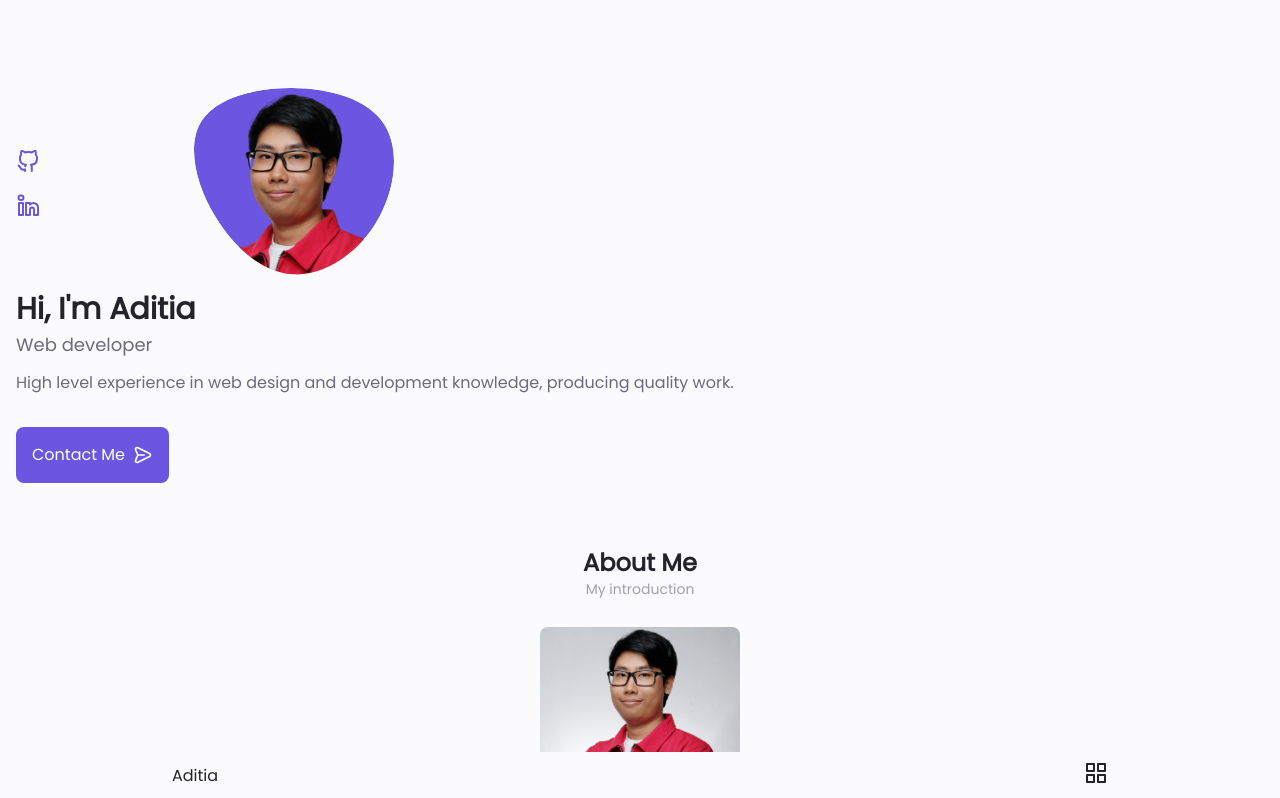
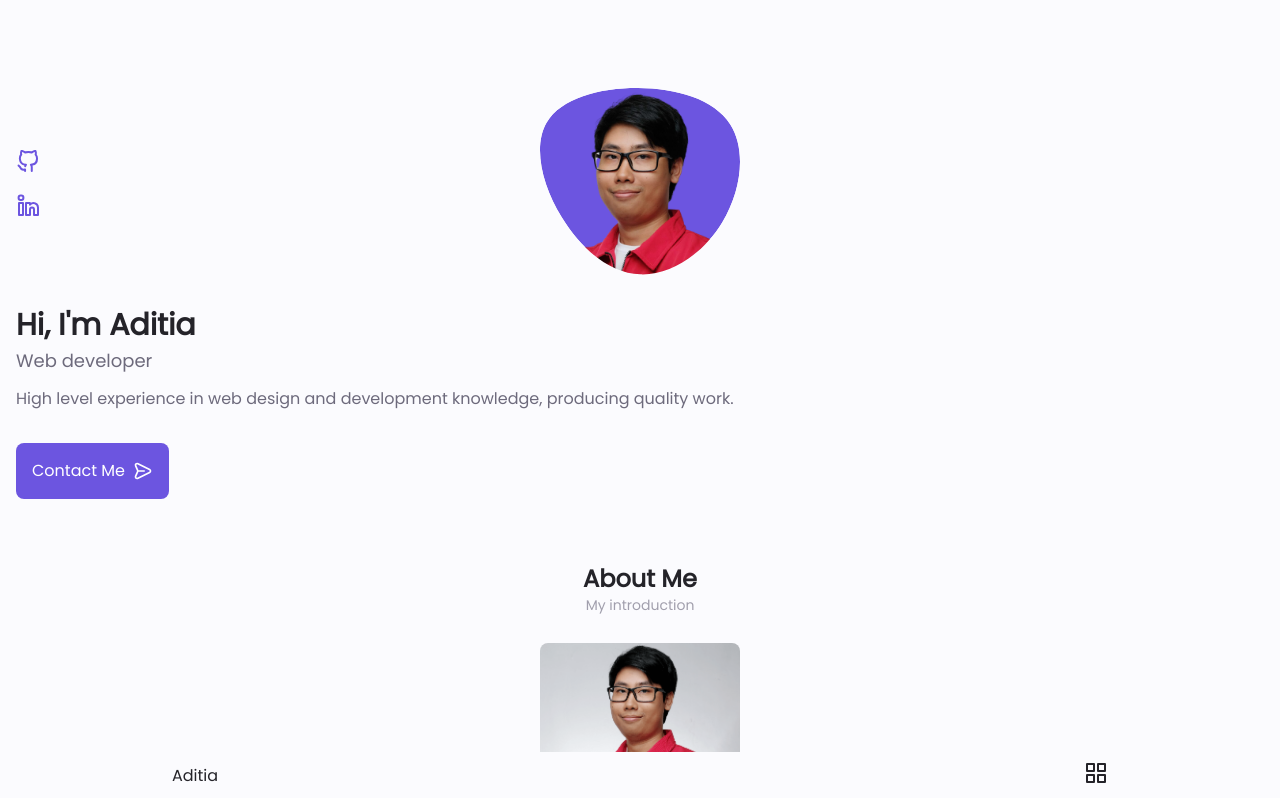
Before and after one commit to pikarin/portfolio, a Nuxt app: page / in a window 1280 px wide. Shown: the top 798 px of the page. Built offline with nearby package versions, Linux system fonts and the light colour scheme.

Commit message:
use flexbox on home image

```diff
--- a/components/Home.vue
+++ b/components/Home.vue
@@ -1,8 +1,8 @@
 <template>
   <section class="home pt-8 pb-16">
     <AppContainer class="grid gap-4">
-      <div class="grid grid-cols-[.5fr,3fr] pt-14 items-center">
-        <div class="grid grid-cols-[max-content] gap-y-4">
+      <div class="relative flex pt-14 items-center justify-center">
+        <div class="absolute left-0 grid grid-cols-[max-content] gap-y-4">
           <a
             v-for="social in socialLinks"
             :key="social.url"
@@ -17,7 +17,9 @@
         <div class="home__img">
           <HomeImg class="text-primary" />
         </div>
+      </div>
 
+      <div>
         <div class="mt-4 col-start-1 col-end-3">
           <h1 class="mb-1 text-3xl">Hi, I'm Aditia</h1>
           <h3 class="mb-3 font-medium text-default text-lg">Web developer</h3>
```
